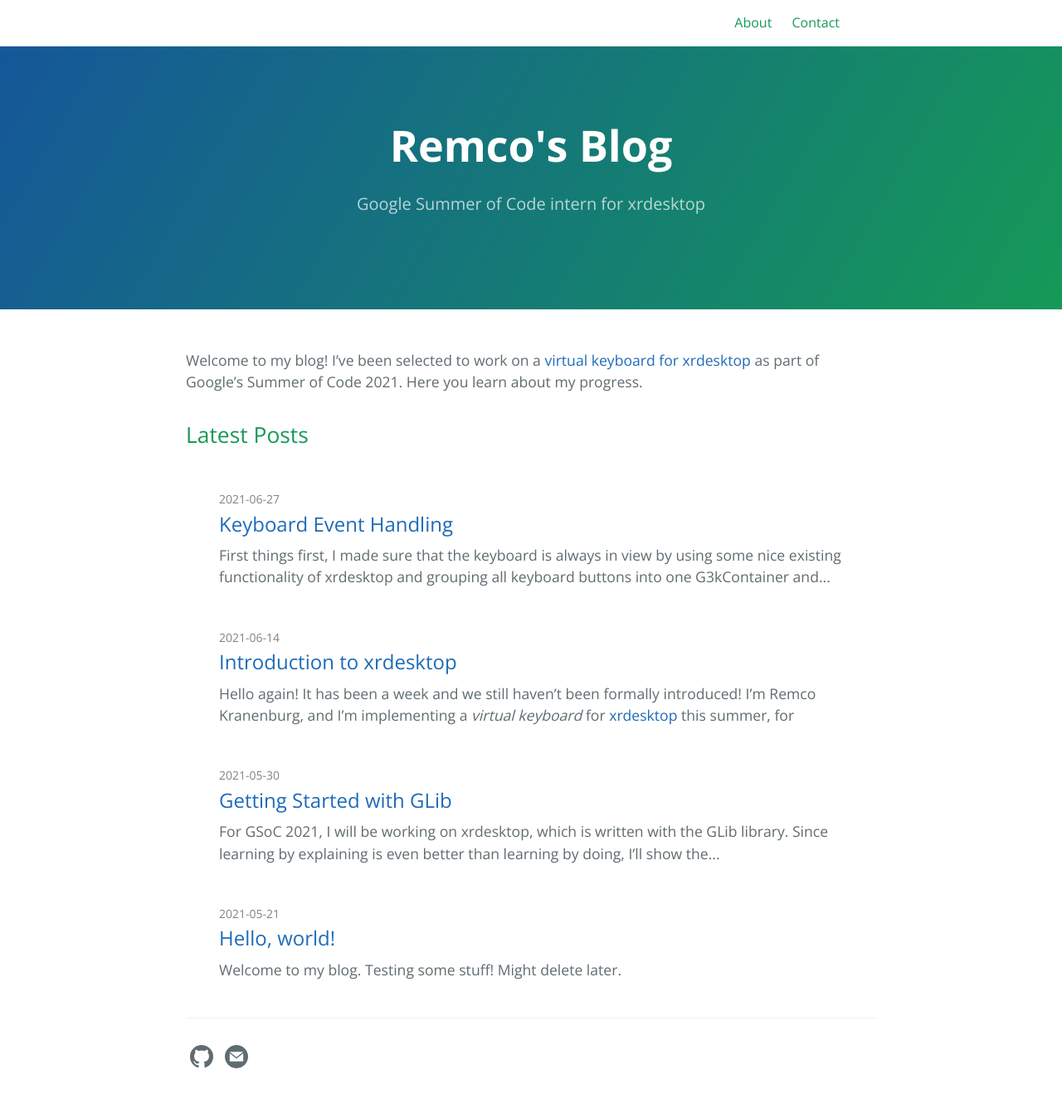
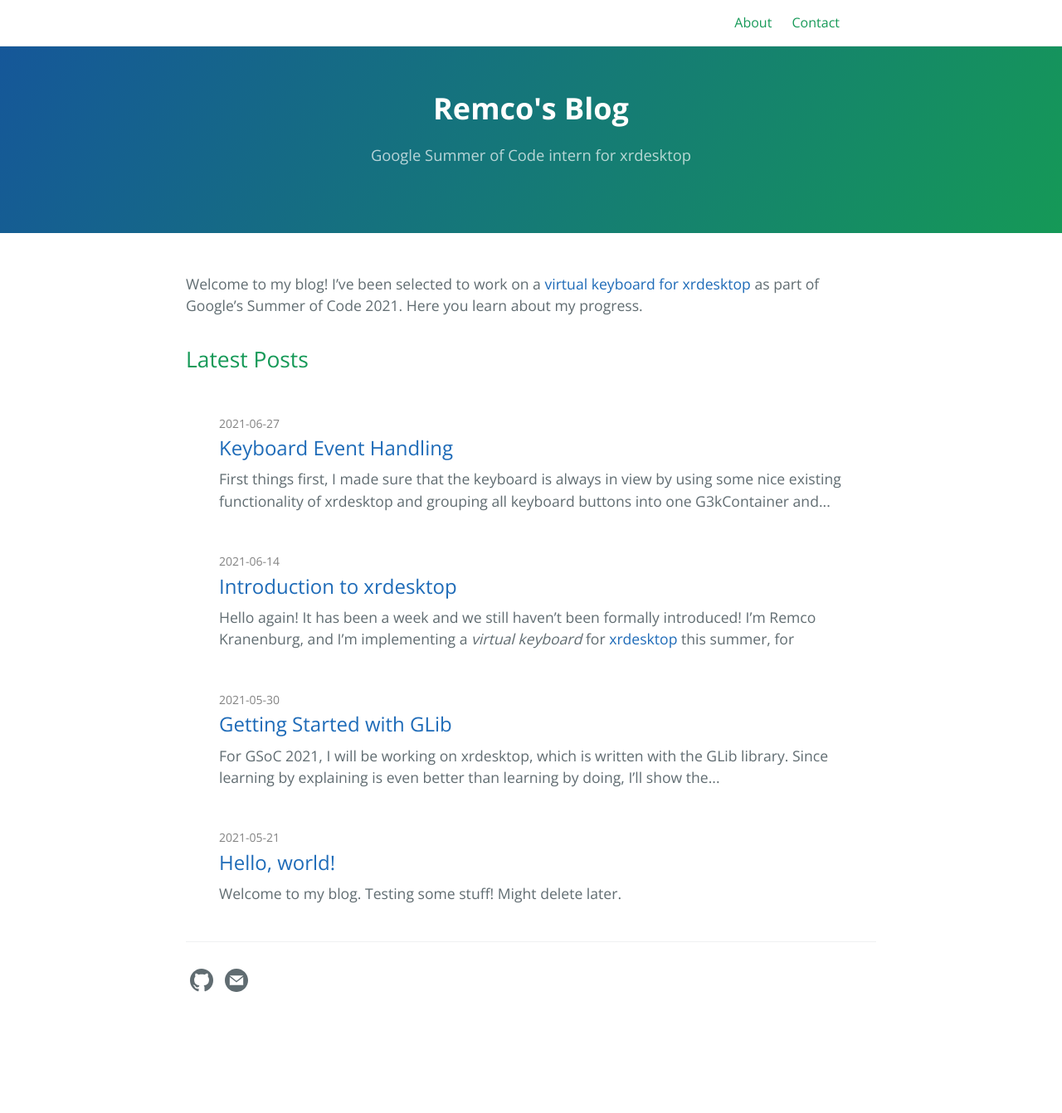
Before and after one commit to remcokranenburg/blog, a Jekyll site: the page built from index.md, in a window 1280 px wide. Shown: the whole page at 83% size. Built offline with Jekyll 4.4.1, drawn with Linux system fonts in a browser that asks for light colours; after the commit the page ends 1250 px from its top, so only the background shows below that.

Commit message:
Make page header smaller, fix small lists

```diff
--- a/_sass/jekyll-theme-cayman-blog.scss
+++ b/_sass/jekyll-theme-cayman-blog.scss
@@ -113,11 +113,11 @@ a {
   background-image: linear-gradient(120deg, $header-bg-color-secondary, $header-bg-color);
 
   @include large {
-    padding: 5rem 6rem;
+    padding: 3rem 4rem;
   }
 
   @include medium {
-    padding: 3rem 4rem;
+    padding: 2rem 1rem;
   }
 
   @include small {
@@ -130,11 +130,11 @@ a {
   margin-bottom: 0.1rem;
 
   @include large {
-    font-size: 3.25rem;
+    font-size: 2.25rem;
   }
 
   @include medium {
-    font-size: 2.25rem;
+    font-size: 1.75rem;
   }
 
   @include small {
@@ -148,15 +148,15 @@ a {
   opacity: 0.7;
 
   @include large {
-    font-size: 1.25rem;
+    font-size: 1.15rem;
   }
 
   @include medium {
-    font-size: 1.15rem;
+    font-size: 1.05rem;
   }
 
   @include small {
-    font-size: 1rem;
+    font-size: 1.05rem;
   }
 }
 
@@ -167,11 +167,11 @@ a {
   font-style: italic;
 
   @include large {
-    font-size: 1.0rem;
+    font-size: 0.95rem;
   }
 
   @include medium {
-    font-size: 0.95rem;
+    font-size: 0.75rem;
   }
 
   @include small {
@@ -201,12 +201,6 @@ a {
   @include small {
     padding: 2rem 1rem;
     font-size: 1rem;
-
-    ul,
-    ol {
-      margin-top: 0;
-      padding-left: 0;
-    }
   }
 
   kbd {
```
